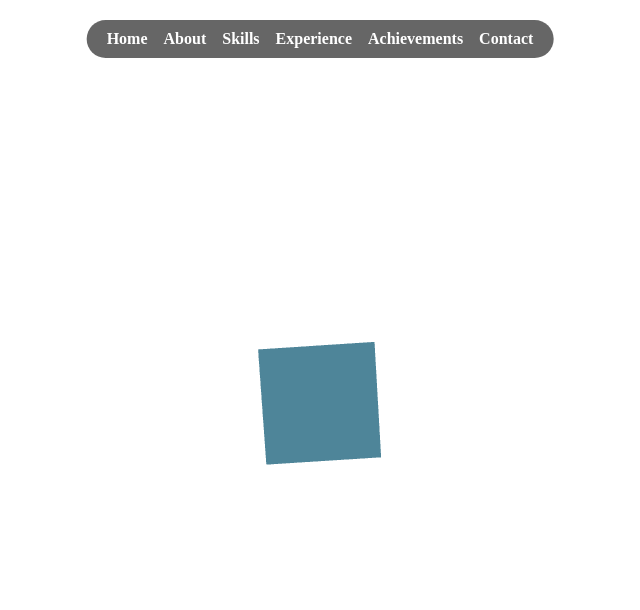
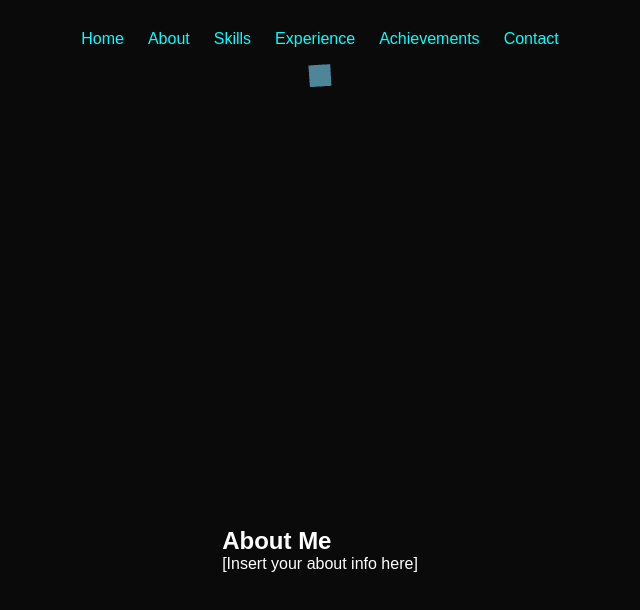
Before and after one commit to Manazim/portfolio, a React (Vite) app: page / in a window 1280 px wide. Shown: the top 610 px of the page, without its empty margins (320-960 px from the left). Built offline with nearby package versions, Linux system fonts and the light colour scheme.

Commit message:
Update global.css

```diff
--- a/src/styles/global.css
+++ b/src/styles/global.css
@@ -1,42 +1,68 @@
-html, body, #root, .app-container {
+/* src/styles/global.css */
+
+/* --- Reset & base --- */
+* {
+  margin: 0;
+  padding: 0;
+  box-sizing: border-box;
+}
+html, body, #root {
+  width: 100%;
   height: 100%;
-  margin: 0;
+  background: #0a0a0a;
+  color: #fff;
+  font-family: 'Orbitron', sans-serif;
   overflow: hidden;
 }
 
-.canvas-background {
-  position: fixed;
-  top: 0;
-  left: 0;
-  width: 100%;
-  height: 100%;
-  z-index: 0;
+/* --- Neon glow text --- */
+.neon {
+  color: #0ff;
+  text-shadow:
+    0 0 4px #0ff,
+    0 0 8px #0ff,
+    0 0 16px #0ff,
+    0 0 24px #0ff;
 }
 
-.ui-content {
-  position: relative;
-  z-index: 10;
-  height: 100%;
-  color: white;
-  display: flex;
-  flex-direction: column;
-}
-
+/* --- Navbar --- */
 nav {
   position: fixed;
   top: 20px;
   left: 50%;
   transform: translateX(-50%);
-  background: rgba(0, 0, 0, 0.6);
+  z-index: 20;
+  background: rgba(10,10,10,0.7);
   padding: 10px 20px;
   border-radius: 999px;
-  z-index: 20;
   display: flex;
-  gap: 1rem;
+  gap: 1.5rem;
+}
+nav a {
+  color: #0ff;
+  text-decoration: none;
+  font-size: 1rem;
+  transition: color .2s;
+}
+nav a:hover {
+  color: #f0f;
 }
 
-a {
-  color: white;
-  text-decoration: none;
-  font-weight: bold;
+/* --- UI container --- */
+.ui-container {
+  position: relative;
+  z-index: 10;
+  width: 100%;
+  height: 100%;
+  overflow-y: auto;
+  scroll-snap-type: y mandatory;
 }
+section {
+  scroll-snap-align: start;
+  width: 100%;
+  height: 100vh;
+  display: flex;
+  align-items: center;
+  justify-content: center;
+  padding: 2rem;
+}
```
